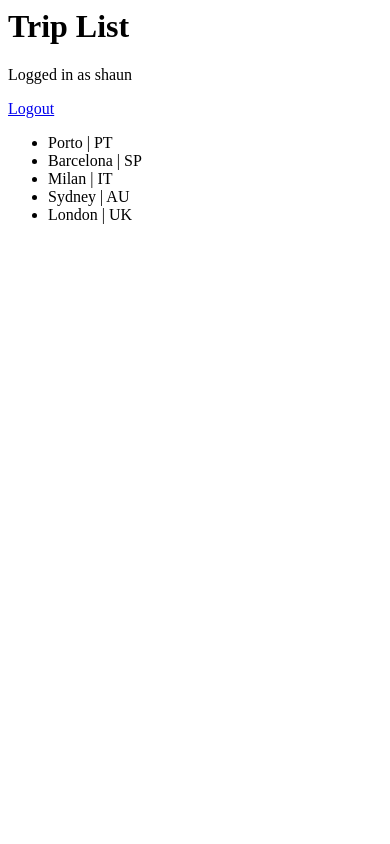
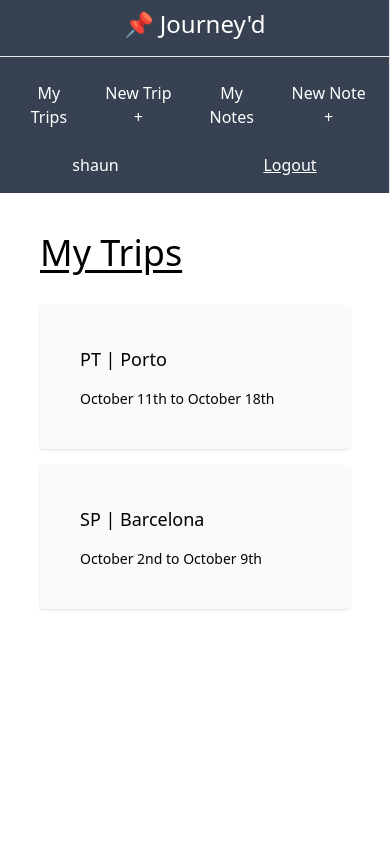
Before and after one commit to sjmabs/TripTracker, a Django app: page /dashboard/ in a window 390 px wide. Run offline with Django 4.2, Linux system fonts and the light colour scheme; a user stored in the database is signed in; data comes from the database, SQL or seed files in the repository; both versions use the stored data as it was after the commit; some libraries are stand-ins or nearby versions.

Commit message:
added base.html template and added other styling. Created a new trip template and created the view and url path for adding a new trip

```diff
--- /dev/null
+++ b/TripTrak/templates/TripTrak/_base.html
@@ -0,0 +1,44 @@
+<!DOCTYPE html>
+<html lang="en">
+    <head>
+        <meta charset="UTF-8">
+        <meta name="viewport" content="width=device-width, initial-scale=1.0">
+        <script src="https://cdn.tailwindcss.com"></script>
+      </head>
+<body>
+    <div class="flex-col md:flex-row flex h-screen">
+        <div class="md:h-screen bg-gray-700 text-white w-full md:w-1/4 md:max-w-xs py-2 md:pt-8 md:pb-2 flex flex-col items-center justify-start border-r">
+            <div class="border-b w-full text-center pb-4 text-2xl">
+                <h1>📌 Journey'd</h1>
+            </div>
+            <div class="pt-4 w-full text-center">
+                <ul class="flex md:flex-col justify-around px-2 md:px-0 pb-2 md:pb-0">
+                    <a href="{% url 'trip-list' %}">
+                        <li class="py-2 px-3 md:px-0 hover:bg-gray-600 hover:cursor-pointer">My Trips</li>
+                    </a>
+                    <a href="{% url 'trip-create' %}">
+                        <li class="py-2 px-3 md:px-0 hover:bg-gray-600 hover:cursor-pointer">New Trip +</li>
+                    </a>
+                    <a href="{">
+                        <li class="py-2 px-3 md:px-0 hover:bg-gray-600 hover:cursor-pointer">My Notes</li>
+                    </a>
+                    <a href="">
+                    <li class="py-2 px-3 md:px-0 hover:bg-gray-600 hover:cursor-pointer">New Note +</li>
+                    </a>
+                </ul>
+            </div>
+            <div class="mt-auto w-full text-center flex md:flex-col justify-evenly py-2 md:pt-0">
+                <p class="">{{user.username}}</p>
+                <hr class="my-2">
+                <a class="underline" href="{% url 'logout' %}">
+                    Logout
+                </a>
+            </div>
+        </div>
+        <div class="w-full md:w-full p-10 overflow-auto">
+            {% block content %}
+            {% endblock content %}
+        </div>
+    </div>
+</body>
+</html>
--- a/TripTrak/templates/TripTrak/trips_list.html
+++ b/TripTrak/templates/TripTrak/trips_list.html
@@ -1,12 +1,27 @@
-<h1>Trip List</h1>
-{% if user.is_authenticated %}
-<p>Logged in as {{ user.username }}</p>
-<p><a href="{% url 'logout' %}">Logout</a></p>
-{% else %}
-<p>Please<a href="{% url 'login' %}"> Login</a></p>
-{% endif %}
-<ul>
-{% for trip in trips%}
-    <li>{{ trip.city}} | {{ trip.country }}
+{% extends 'TripTrak/_base.html' %}
+
+{% block content %}
+<h1 class="text-4xl underline underline-offset-4 mb-8">My Trips</h1>
+{% for trip in trips %}
+    <a href="">
+        <div class="bg-gray-50 p-10 rounded shadow my-4 hover:shadow-lg hover:cursor-pointer">
+            <p class="text-lg">
+                {{trip.country}} | {{trip.city}}
+            </p>
+            <p class="text-sm pt-4">
+                {% if trip.start_date %}
+                {{ trip.start_date|date:"F jS" }}
+                {% else %}
+                TBA
+                {% endif %}
+                to
+                {% if trip.end_date %}
+                {{ trip.end_date|date:"F jS" }}
+                {% else %}
+                TBA
+                {% endif %}
+            </p>
+        </div>
+    </a>
 {% endfor %}
-</ul>
+{% endblock content %}
--- a/TripTrak/urls.py
+++ b/TripTrak/urls.py
@@ -1,8 +1,9 @@
 from django.urls import path
 
-from .views import HomeView, trips_list
+from .views import HomeView, trips_list, TripCreateView
 
 urlpatterns = [
     path('', HomeView.as_view(), name='home'),
     path('dashboard/', trips_list, name='trip-list'),
+    path('dashboard/trip/create', TripCreateView.as_view(), name='trip-create'),
 ]
--- a/TripTrak/views.py
+++ b/TripTrak/views.py
@@ -1,5 +1,6 @@
 from django.shortcuts import render
-from django.views.generic import TemplateView
+from django.views.generic import TemplateView, CreateView
+from django.urls import reverse_lazy
 
 from .models import Trip, Note
 
@@ -8,8 +9,18 @@ class HomeView(TemplateView):
     template_name = 'TripTrak/index.html'
 
 def trips_list(request):
-    trips = Trip.objects.all()
+    trips = Trip.objects.filter(owner=request.user)
     context = {
         'trips': trips
     }
     return render(request, 'TripTrak/trips_list.html', context)
+
+class TripCreateView(CreateView):
+    model = Trip
+    success_url = reverse_lazy('trip-list')
+    fields = ['city', 'country', 'start_date', 'end_date']
+
+    #override owner value
+    def form_valid(self, form):
+        form.instance.owner = self.request.user
+        return super().form_valid(form)
--- a/config/urls.py
+++ b/config/urls.py
@@ -20,11 +20,13 @@ from django.urls import path, include
 from django.conf import settings
 from django.conf.urls.static import static
 
+from .views import SignUpView
 
 urlpatterns = [
     path('admin/', admin.site.urls),
     path('', include('TripTrak.urls')),
     path('accounts/', include('django.contrib.auth.urls')),
+    path('accounts/signup/', SignUpView.as_view(), name='signup'),
 ]
 
 
--- /dev/null
+++ b/templates/registration/signup.html
@@ -0,0 +1,6 @@
+<h1>Sign Up</h1>
+<form action="{% url 'signup' %}" method="POST">
+    {% csrf_token %}
+    {{ form.as_p }}
+    <input type="submit" value="Signup">
+</form>
```
Also changed, not shown: TripTrak/templates/TripTrak/trip_form.html (added, +11 -0 lines), config/settings.py (+9 -0 lines), config/views.py (added, +8 -0 lines), db.sqlite3, 1 other file.
